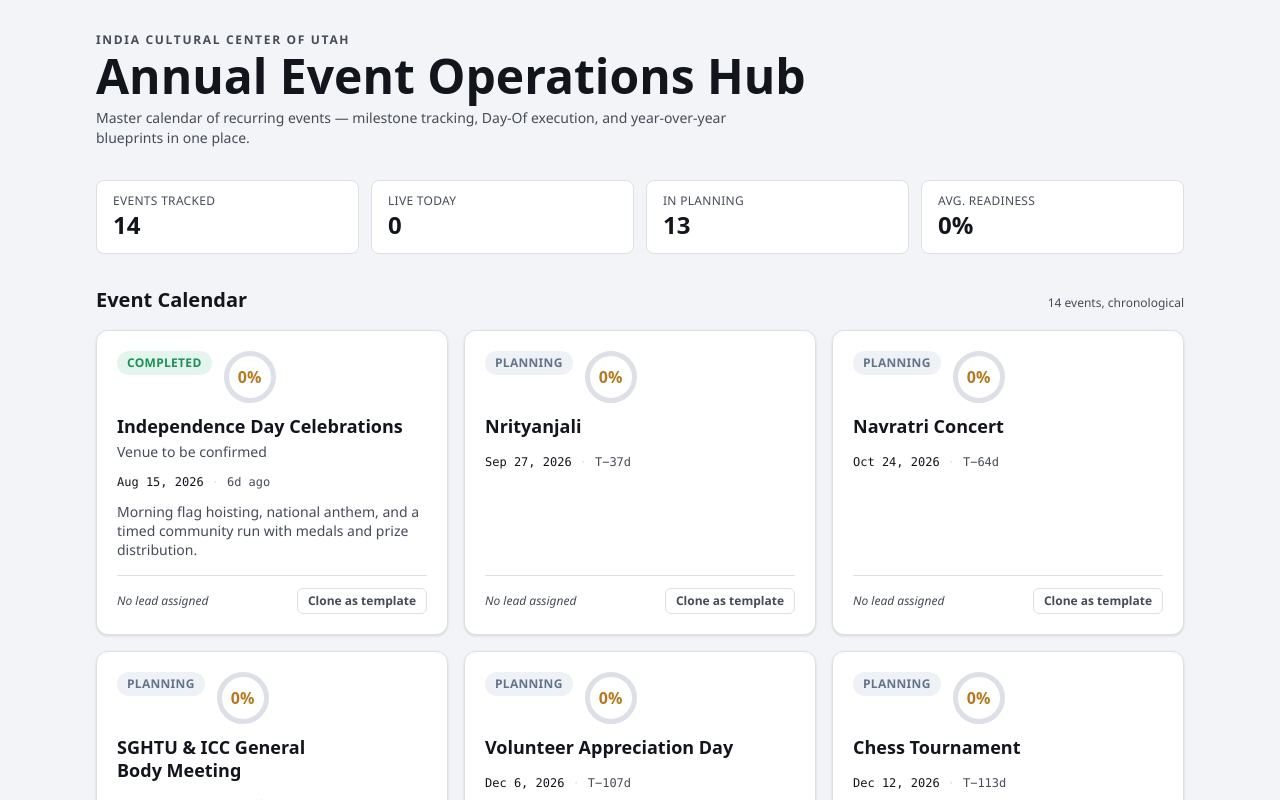
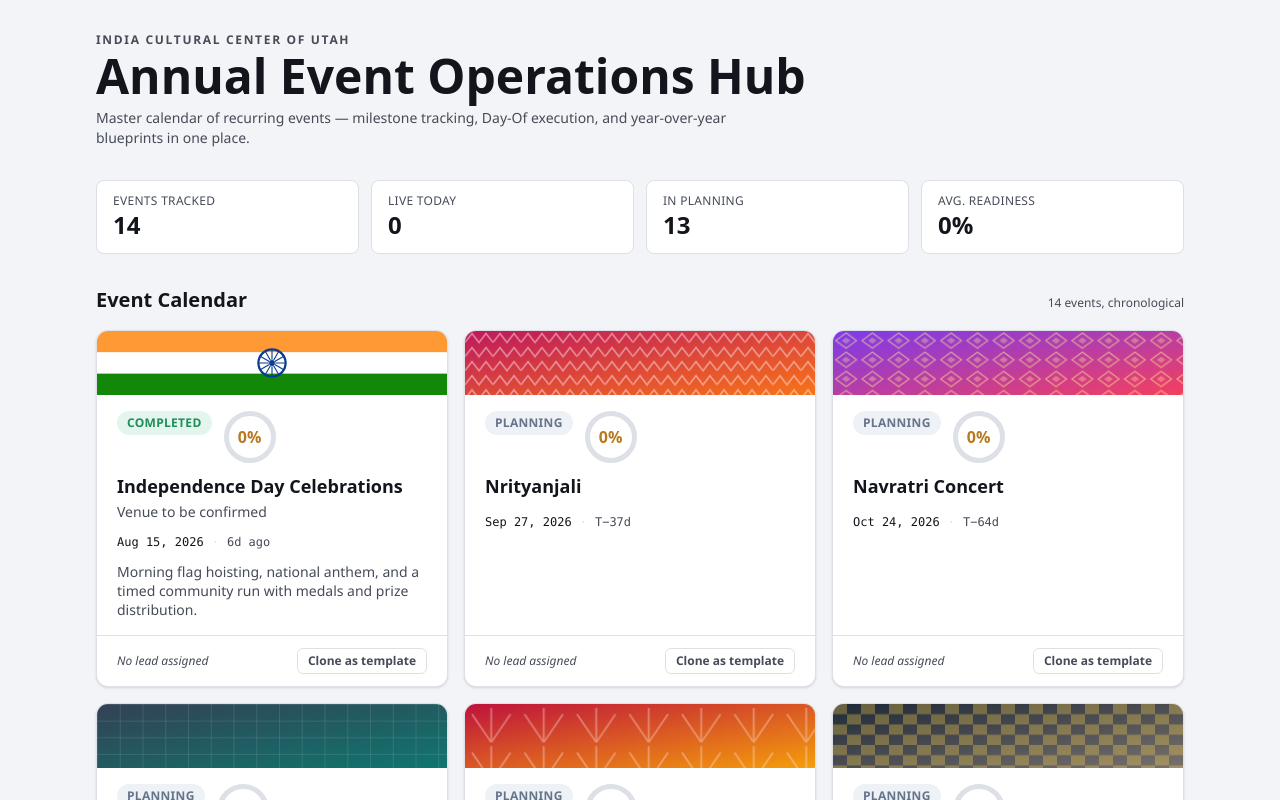
Before and after one commit to sarathsatheesan/event-planning, a React (Vite) app: page / in a window 1280 px wide. Shown: the top 800 px of the page. Built offline with nearby package versions, Linux system fonts and the light colour scheme.

Commit message:
Give each event its own colour story and motif

```diff
--- a/src/components/Dashboard.jsx
+++ b/src/components/Dashboard.jsx
@@ -2,6 +2,7 @@
 import { formatTime } from '../lib/records.js'
 import StatusPill from './StatusPill.jsx'
 import ReadinessGauge from './ReadinessGauge.jsx'
+import EventArt from './EventArt.jsx'
 
 function daysUntil(dateStr, today) {
   const d = new Date(dateStr + 'T00:00:00')
@@ -58,11 +59,12 @@
           const tone = statusTone[event.status]
           return (
             <li key={event.id}>
-              <div className="focus-ring group flex h-full flex-col rounded-xl border border-border bg-surface p-5 shadow-sm transition hover:-translate-y-0.5 hover:shadow-md">
+              <div className="focus-ring group flex h-full flex-col overflow-hidden rounded-xl border border-border bg-surface shadow-sm transition hover:-translate-y-0.5 hover:shadow-md">
+                <EventArt theme={event.theme} className="h-16 w-full shrink-0" />
                 <button
                   type="button"
                   onClick={() => onSelectEvent(event.id)}
-                  className="focus-ring flex flex-1 flex-col text-left"
+                  className="focus-ring flex flex-1 flex-col px-5 pt-4 text-left"
                 >
                   <div className="mb-3 flex items-start justify-between gap-3">
                     <StatusPill label={event.status} tone={tone} pulse={tone === 'live'} />
@@ -82,7 +84,7 @@
                   </div>
                   <p className="mt-3 text-sm leading-snug text-ink-soft">{event.heroNote}</p>
                 </button>
-                <div className="mt-4 flex items-center justify-between border-t border-border-soft pt-3">
+                <div className="mt-4 flex items-center justify-between border-t border-border-soft px-5 py-3">
                   <span className="text-xs text-ink-soft">
                     {event.lead ? (
                       <>
--- /dev/null
+++ b/src/components/EventArt.jsx
@@ -0,0 +1,187 @@
+import { useId } from 'react'
+
+/**
+ * A decorative banner per event, so a calendar of fourteen entries reads as
+ * fourteen distinct things rather than fourteen identical cards.
+ *
+ * Everything is generated SVG — gradient plus a tiled motif. No image files to
+ * host, nothing to fetch, and it scales to any banner size. Each theme pairs a
+ * colour story with a motif that means something for that kind of event:
+ * a tricolour for the national days, a checkerboard for chess, film sprockets
+ * for the Bollywood night.
+ */
+const THEMES = {
+  // National days — the flag itself, saffron through green.
+  tricolour: { from: '#FF9933', to: '#138808', motif: 'bands', ink: '#ffffff' },
+  // Stage magic — deep violet, scattered sparks.
+  magic: { from: '#4C1D95', to: '#9333EA', motif: 'stars', ink: '#F5D0FE' },
+  // Golden-era cinema — gold on midnight, film sprockets.
+  cinema: { from: '#1E1B4B', to: '#B45309', motif: 'film', ink: '#FCD34D' },
+  // Table tennis — court blue, balls in flight.
+  sport: { from: '#0E7490', to: '#2563EB', motif: 'dots', ink: '#BAE6FD' },
+  // Instrumental recital — warm terracotta, sound waves.
+  raga: { from: '#9A3412', to: '#D97706', motif: 'waves', ink: '#FED7AA' },
+  // Spring festival — marigold and leaf green, festoon petals.
+  spring: { from: '#15803D', to: '#EAB308', motif: 'petals', ink: '#FEF9C3' },
+  // Classical devotional — deep maroon and gold.
+  classical: { from: '#7F1D1D', to: '#B45309', motif: 'waves', ink: '#FDE68A' },
+  // Yoga — sunrise, rays from the horizon.
+  sunrise: { from: '#F97316', to: '#38BDF8', motif: 'rays', ink: '#FFF7ED' },
+  // Dance recital — magenta, moving zigzag.
+  dance: { from: '#BE185D', to: '#F97316', motif: 'zigzag', ink: '#FCE7F3' },
+  // Navratri — the brightest night of the year, diamond mirror-work.
+  navratri: { from: '#7C3AED', to: '#F43F5E', motif: 'diamonds', ink: '#FDE68A' },
+  // Committee meeting — slate, an orderly grid.
+  formal: { from: '#334155', to: '#0F766E', motif: 'grid', ink: '#CBD5E1' },
+  // Volunteer thanks — warm rose, a burst.
+  gratitude: { from: '#BE123C', to: '#F59E0B', motif: 'rays', ink: '#FFE4E6' },
+  // Chess — charcoal and brass, checkerboard.
+  chess: { from: '#1F2937', to: '#78716C', motif: 'checker', ink: '#FCD34D' },
+  // Anything unthemed.
+  default: { from: '#334155', to: '#2F5FED', motif: 'grid', ink: '#E2E8F0' },
+}
+
+function Motif({ motif, id, ink }) {
+  const common = { fill: 'none', stroke: ink, strokeWidth: 1.5, opacity: 0.5 }
+  switch (motif) {
+    case 'stars':
+      return (
+        <pattern id={id} width="34" height="34" patternUnits="userSpaceOnUse">
+          <g stroke={ink} strokeWidth="1.4" opacity="0.65">
+            <path d="M10 3v14M3 10h14" />
+            <path d="M26 20v8M22 24h8" opacity="0.7" />
+          </g>
+        </pattern>
+      )
+    case 'film':
+      return (
+        <pattern id={id} width="26" height="40" patternUnits="userSpaceOnUse">
+          <rect x="4" y="4" width="14" height="9" rx="2" fill={ink} opacity="0.55" />
+          <rect x="4" y="27" width="14" height="9" rx="2" fill={ink} opacity="0.55" />
+        </pattern>
+      )
+    case 'dots':
+      return (
+        <pattern id={id} width="30" height="30" patternUnits="userSpaceOnUse">
+          <circle cx="9" cy="9" r="4.5" fill={ink} opacity="0.55" />
+          <circle cx="23" cy="23" r="2.5" fill={ink} opacity="0.4" />
+        </pattern>
+      )
+    case 'waves':
+      return (
+        <pattern id={id} width="48" height="24" patternUnits="userSpaceOnUse">
+          <path d="M0 18 Q12 4 24 18 T48 18" {...common} />
+          <path d="M0 8 Q12 -6 24 8 T48 8" {...common} opacity="0.28" />
+        </pattern>
+      )
+    case 'petals':
+      return (
+        <pattern id={id} width="36" height="36" patternUnits="userSpaceOnUse">
+          <g fill={ink} opacity="0.5">
+            <circle cx="18" cy="10" r="4" />
+            <circle cx="10" cy="20" r="4" />
+            <circle cx="26" cy="20" r="4" />
+          </g>
+          <circle cx="18" cy="17" r="2" fill={ink} opacity="0.8" />
+        </pattern>
+      )
+    case 'rays':
+      return (
+        <pattern id={id} width="60" height="60" patternUnits="userSpaceOnUse">
+          <g stroke={ink} strokeWidth="2" opacity="0.4">
+            <path d="M30 60 L30 6" />
+            <path d="M30 60 L8 16" />
+            <path d="M30 60 L52 16" />
+          </g>
+        </pattern>
+      )
+    case 'zigzag':
+      return (
+        <pattern id={id} width="32" height="22" patternUnits="userSpaceOnUse">
+          <path d="M0 18 L8 4 L16 18 L24 4 L32 18" {...common} strokeWidth="2" />
+        </pattern>
+      )
+    case 'diamonds':
+      return (
+        <pattern id={id} width="30" height="30" patternUnits="userSpaceOnUse">
+          <path d="M15 3 L27 15 L15 27 L3 15 Z" {...common} strokeWidth="1.6" opacity="0.55" />
+          <path d="M15 10 L20 15 L15 20 L10 15 Z" fill={ink} opacity="0.35" stroke="none" />
+        </pattern>
+      )
+    case 'checker':
+      return (
+        <pattern id={id} width="32" height="32" patternUnits="userSpaceOnUse">
+          <rect width="16" height="16" fill={ink} opacity="0.32" />
+          <rect x="16" y="16" width="16" height="16" fill={ink} opacity="0.32" />
+        </pattern>
+      )
+    case 'grid':
+    default:
+      return (
+        <pattern id={id} width="26" height="26" patternUnits="userSpaceOnUse">
+          <path d="M26 0H0V26" {...common} strokeWidth="1" opacity="0.35" />
+        </pattern>
+      )
+  }
+}
+
+export default function EventArt({ theme = 'default', className = '' }) {
+  const uid = useId().replace(/:/g, '')
+  const t = THEMES[theme] ?? THEMES.default
+  const gradId = `g-${uid}`
+  const patId = `p-${uid}`
+
+  // The tricolour is drawn as itself rather than a gradient wash. The bands
+  // stretch to fill, but the chakra is a separate layer that keeps its aspect
+  // ratio — stretched into an ellipse it stops reading as the flag.
+  if (t.motif === 'bands') {
+    return (
+      <div className={`relative ${className}`} aria-hidden="true">
+        <svg viewBox="0 0 400 100" preserveAspectRatio="none" className="absolute inset-0 h-full w-full">
+          <rect width="400" height="33.4" fill="#FF9933" />
+          <rect y="33.4" width="400" height="33.2" fill="#FFFFFF" />
+          <rect y="66.6" width="400" height="33.4" fill="#138808" />
+        </svg>
+        <svg viewBox="0 0 40 40" className="absolute inset-0 h-full w-full">
+          <g fill="none" stroke="#0A3D91" strokeWidth="1.4">
+            <circle cx="20" cy="20" r="8.5" />
+            {Array.from({ length: 12 }, (_, i) => {
+              const a = (i * Math.PI) / 6
+              return (
+                <line
+                  key={i}
+                  x1={20 + Math.cos(a) * 2}
+                  y1={20 + Math.sin(a) * 2}
+                  x2={20 + Math.cos(a) * 8.5}
+                  y2={20 + Math.sin(a) * 8.5}
+                  strokeWidth="0.7"
+                />
+              )
+            })}
+          </g>
+          <circle cx="20" cy="20" r="1.8" fill="#0A3D91" />
+        </svg>
+      </div>
+    )
+  }
+
+  return (
+    <svg
+      viewBox="0 0 400 100"
+      preserveAspectRatio="none"
+      aria-hidden="true"
+      focusable="false"
+      className={className}
+    >
+      <defs>
+        <linearGradient id={gradId} x1="0" y1="0" x2="1" y2="1">
+          <stop offset="0%" stopColor={t.from} />
+          <stop offset="100%" stopColor={t.to} />
+        </linearGradient>
+        <Motif motif={t.motif} id={patId} ink={t.ink} />
+      </defs>
+      <rect width="400" height="100" fill={`url(#${gradId})`} />
+      <rect width="400" height="100" fill={`url(#${patId})`} />
+    </svg>
+  )
+}
--- a/src/components/EventDetail.jsx
+++ b/src/components/EventDetail.jsx
@@ -5,6 +5,7 @@
 import EditableDate from './EditableDate.jsx'
 import { InlineField, NumberField } from './fields.jsx'
 import ExportDialog from './ExportDialog.jsx'
+import EventArt from './EventArt.jsx'
 import PreEventPlanning from './tabs/PreEventPlanning.jsx'
 import DayOfCommandCenter from './tabs/DayOfCommandCenter.jsx'
 import VendorDirectory from './tabs/VendorDirectory.jsx'
@@ -43,7 +44,9 @@
         </button>
       </div>
 
-      <div className="mb-6 flex flex-col gap-4 rounded-xl border border-border bg-surface p-5 sm:flex-row sm:items-center sm:justify-between">
+      <div className="mb-6 overflow-hidden rounded-xl border border-border bg-surface">
+        <EventArt theme={event.theme} className="h-20 w-full sm:h-24" />
+        <div className="flex flex-col gap-4 p-5 sm:flex-row sm:items-center sm:justify-between">
         <div>
           <div className="mb-2 flex items-center gap-2">
             <StatusPill label={event.status} tone={tone} pulse={tone === 'live'} />
@@ -108,6 +111,7 @@
           </div>
           <ReadinessGauge percent={pct} size={60} stroke={6} />
         </div>
+        </div>
       </div>
 
       <div className="mb-6 flex gap-1 overflow-x-auto border-b border-border">
--- a/src/data/events.js
+++ b/src/data/events.js
@@ -12,6 +12,9 @@
 /** The not-yet-planned shape shared by every event awaiting its details. */
 const shell = {
   endDate: null,
+  // Drives the banner artwork — see EventArt.jsx for the palette and motif
+  // behind each key.
+  theme: 'default',
   // When the event actually begins. Null until someone sets it — the Day-Of
   // timeline uses it to show what is prep and what is showtime.
   startTime: null,
@@ -29,13 +32,13 @@
 
 export const events = [
   // ---- Rolled to the 2027 cycle (these dates have passed in 2026) ----
-  { ...shell, id: 'republic-day', name: 'Republic Day', date: '2027-01-31',
+  { ...shell, id: 'republic-day', theme: 'tricolour', name: 'Republic Day', date: '2027-01-31',
     checklist: buildTemplateChecklist('2027-01-31') },
-  { ...shell, id: 'magic-show', name: 'Magic Show', date: '2027-02-07',
+  { ...shell, id: 'magic-show', theme: 'magic', name: 'Magic Show', date: '2027-02-07',
     checklist: buildTemplateChecklist('2027-02-07') },
   {
     ...shell,
-    id: 'golden-era-bollywood',
+    id: 'golden-era-bollywood', theme: 'cinema',
     name: 'Golden Era of Bollywood',
     date: '2027-02-28',
     endDate: '2027-03-01',
@@ -43,49 +46,49 @@
   },
   {
     ...shell,
-    id: 'table-tennis',
+    id: 'table-tennis', theme: 'sport',
     name: 'Table Tennis Tournament',
     date: '2027-03-06',
     endDate: '2027-03-07',
     checklist: buildTemplateChecklist('2027-03-06'),
   },
-  { ...shell, id: 'vaadya-vaadan', name: 'Vaadya Vaadan', date: '2027-03-21',
+  { ...shell, id: 'vaadya-vaadan', theme: 'raga', name: 'Vaadya Vaadan', date: '2027-03-21',
     checklist: buildTemplateChecklist('2027-03-21') },
-  { ...shell, id: 'chaitra-utsav', name: 'Chaitra Utsav', date: '2027-04-11',
+  { ...shell, id: 'chaitra-utsav', theme: 'spring', name: 'Chaitra Utsav', date: '2027-04-11',
     checklist: buildTemplateChecklist('2027-04-11') },
   {
     ...shell,
-    id: 'tyagaraja-aradhana',
+    id: 'tyagaraja-aradhana', theme: 'classical',
     name: 'Tyagaraja Aradhana',
     date: '2027-05-08',
     endDate: '2027-05-10',
     checklist: buildTemplateChecklist('2027-05-08'),
   },
-  { ...shell, id: 'yoga-day', name: 'International Yoga Day', date: '2027-06-21',
+  { ...shell, id: 'yoga-day', theme: 'sunrise', name: 'International Yoga Day', date: '2027-06-21',
     checklist: buildTemplateChecklist('2027-06-21') },
 
   // ---- Still ahead in the 2026 cycle ----
-  { ...shell, id: 'nrityanjali', name: 'Nrityanjali', date: '2026-09-27',
+  { ...shell, id: 'nrityanjali', theme: 'dance', name: 'Nrityanjali', date: '2026-09-27',
     checklist: buildTemplateChecklist('2026-09-27') },
-  { ...shell, id: 'navratri-concert', name: 'Navratri Concert', date: '2026-10-24',
+  { ...shell, id: 'navratri-concert', theme: 'navratri', name: 'Navratri Concert', date: '2026-10-24',
     checklist: buildTemplateChecklist('2026-10-24') },
   {
     ...shell,
-    id: 'general-body-meeting',
+    id: 'general-body-meeting', theme: 'formal',
     name: 'SGHTU & ICC General Body Meeting',
     date: '2026-11-15',
     checklist: buildTemplateChecklist('2026-11-15'),
   },
-  { ...shell, id: 'volunteer-appreciation', name: 'Volunteer Appreciation Day', date: '2026-12-06',
+  { ...shell, id: 'volunteer-appreciation', theme: 'gratitude', name: 'Volunteer Appreciation Day', date: '2026-12-06',
     checklist: buildTemplateChecklist('2026-12-06') },
-  { ...shell, id: 'chess-tournament', name: 'Chess Tournament', date: '2026-12-12',
+  { ...shell, id: 'chess-tournament', theme: 'chess', name: 'Chess Tournament', date: '2026-12-12',
     checklist: buildTemplateChecklist('2026-12-12') },
 
   // ---- Held Aug 15, 2026. Kept as-is: the one event with real planning data,
   //      and the blueprint for next year's run. ----
   {
     ...shell,
-    id: 'independence-day',
+    id: 'independence-day', theme: 'tricolour',
     name: 'Independence Day Celebrations',
     date: '2026-08-15',
     venue: 'Venue to be confirmed',
```
